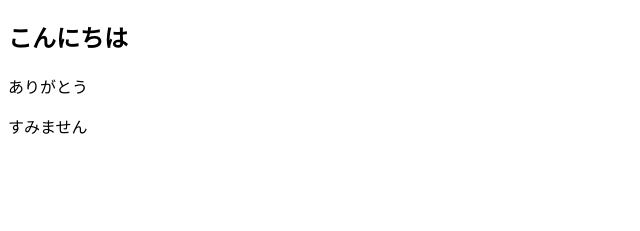
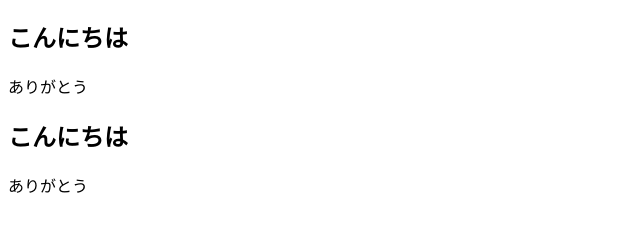
Before and after one commit to y-arai58/test, a plain HTML site: page index.html in a window 1280 px wide. Shown: the part 61-292 px from the top of the page, without its empty margins (0-640 px from the left). Drawn offline with Linux system fonts and the light colour scheme.

Commit message:
no message

```diff
--- a/index.html
+++ b/index.html
@@ -12,7 +12,8 @@
     <h1>hello world!</h1>
     <h2>こんにちは</h2>
     <p>ありがとう</p>
-    <p>すみません</p>
+    <h2>こんにちは</h2>
+    <p>ありがとう</p>
 </body>
 
 </html>
```
